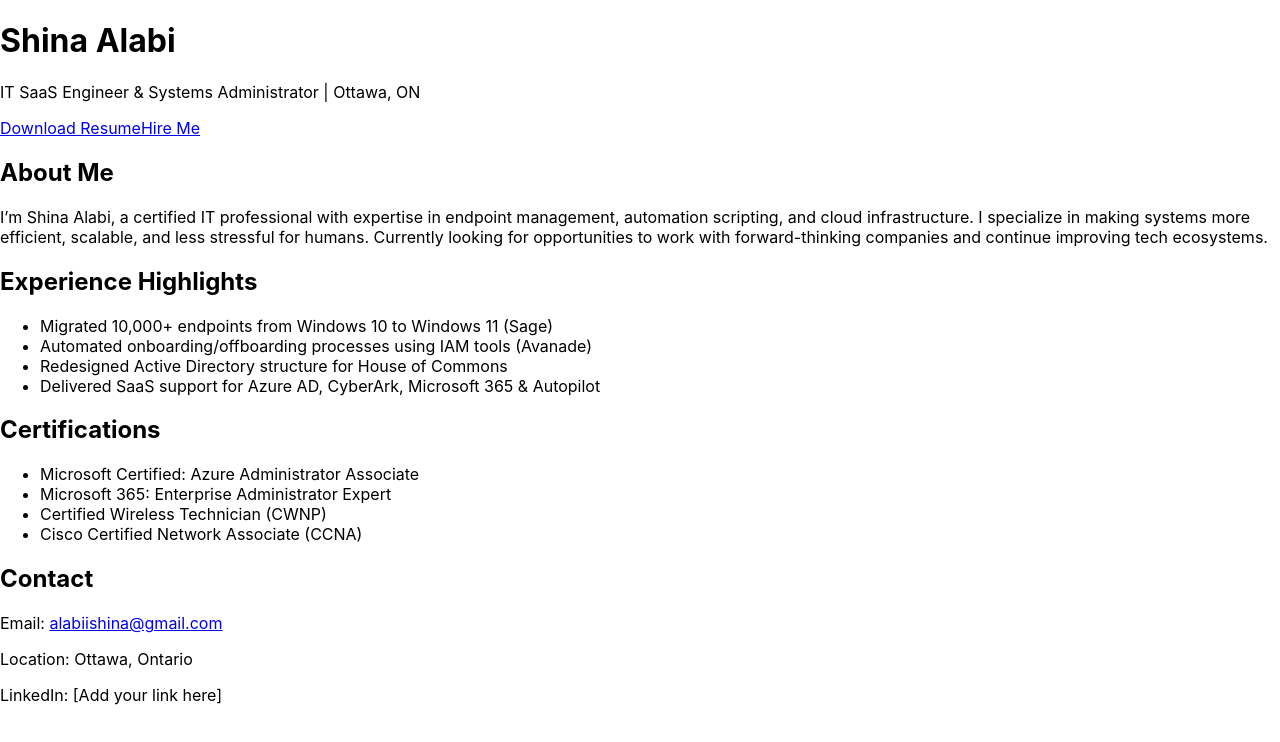
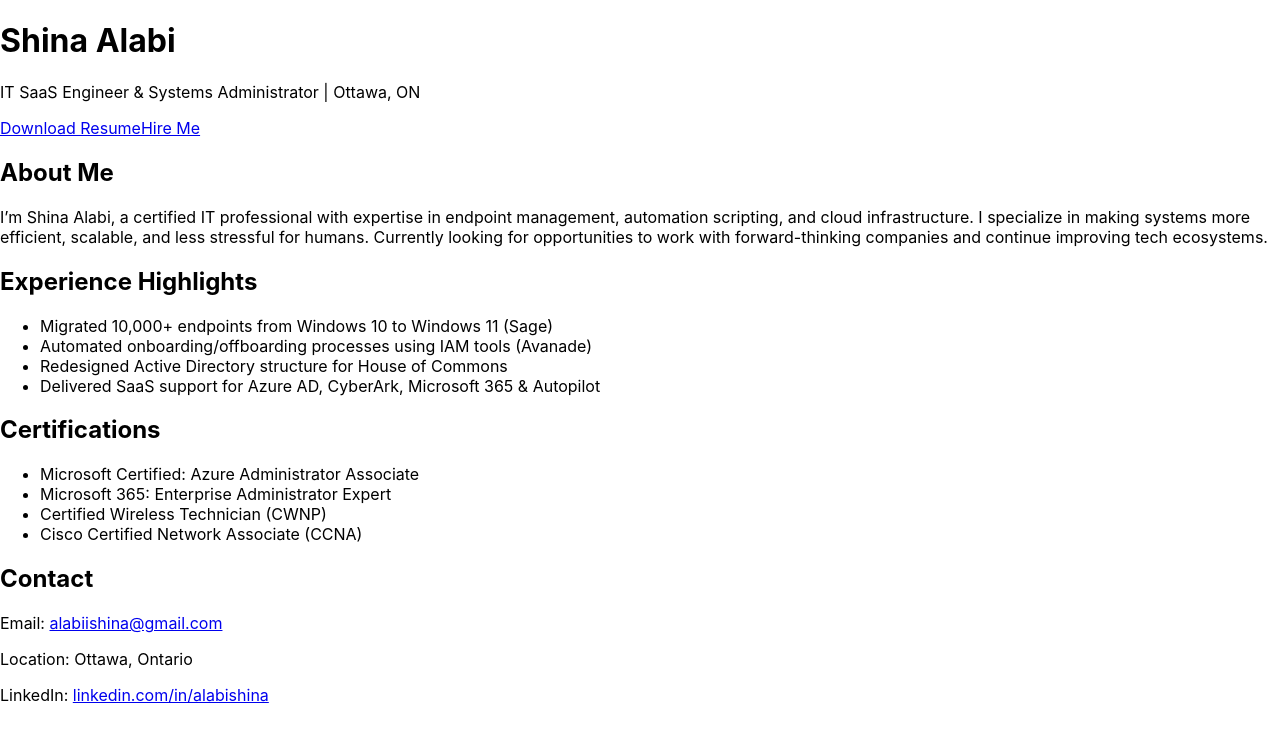
Before and after one commit to extrashing/shina-site, a React (Create React App) app: page / in a window 1280 px wide. Shown: the top 742 px of the page. Built offline with nearby package versions, Linux system fonts and the light colour scheme.

Commit message:
Updated LinkedIn and fixed resume download

```diff
--- a/src/HomePage.js
+++ b/src/HomePage.js
@@ -58,7 +58,7 @@
           <h2 className="text-2xl font-semibold mb-2">Contact</h2>
           <p>Email: <a className="text-blue-400" href="mailto:alabiishina@gmail.com">alabiishina@gmail.com</a></p>
           <p>Location: Ottawa, Ontario</p>
-          <p>LinkedIn: <span className="text-gray-400">[Add your link here]</span></p>
+          <p>LinkedIn: <a className="text-blue-400" href="https://www.linkedin.com/in/alabishina">linkedin.com/in/alabishina</a></p>
         </section>
       </div>
     </div>
```
